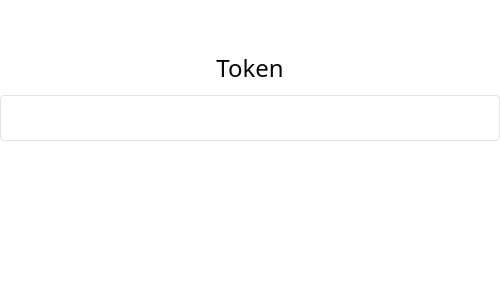
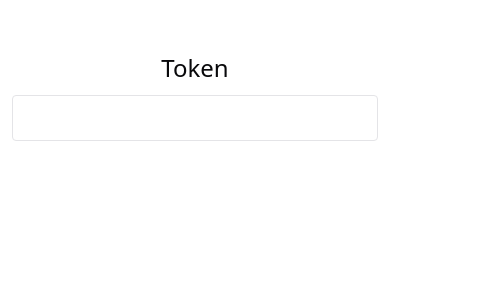
Before and after one commit to Vittor-Emanoel/token-rc, a React (Vite) app: page / in a window 390 px wide. Shown: the top 300 px of the page, 500 px wide, since content can reach past the window. Built offline with nearby package versions, Linux system fonts and the light colour scheme.

Commit message:
feat: add class and responsive componente

```diff
--- a/src/App.tsx
+++ b/src/App.tsx
@@ -35,8 +35,8 @@ export function App() {
   };
 
   return (
-    <div className="w-full h-screen">
-      <div className="w-[500px] min-h-32 mx-auto text-center mt-12 space-y-2">
+    <div className="w-full h-full">
+      <div className="max-w-[500px] min-h-32 mx-auto text-center mt-12 space-y-2 px-3">
         <header>
           <h1 className="text-2xl leading-relaxed">Token</h1>
         </header>
@@ -45,6 +45,9 @@ export function App() {
           tokens={contacts}
           onChangeValue={(tokens) => setContacts(tokens)}
           onInputChange={handleInputChange}
+          styles={{
+            inputEditClassName: "bg-red-500",
+          }}
         />
 
         {suggestions.length > 0 && (
--- a/src/components/Token/index.tsx
+++ b/src/components/Token/index.tsx
@@ -1,3 +1,4 @@
+import { cn } from "@/lib/utils";
 import { Cross2Icon } from "@radix-ui/react-icons";
 import { ClipboardEvent, KeyboardEvent, useRef, useState } from "react";
 import { Badge } from "../ui/badge";
@@ -7,12 +8,19 @@ interface IInputTokenProps {
   onChangeValue?: (tokens: string[]) => void;
   tokens: string[];
   onInputChange?: (value: string) => void;
+  styles?: {
+    containerClassName?: string;
+    tagClassName?: string;
+    inputEditClassName?: string;
+    inputClassName?: string; //verificar a possibilidade do intelisense tailwind aq
+  };
 }
 
 export const InputToken = ({
   onChangeValue,
   onInputChange,
   tokens,
+  styles,
 }: IInputTokenProps) => {
   const [inputValue, setInputValue] = useState("");
   const [editingIndex, setEditingIndex] = useState<number | null>(null);
@@ -96,14 +104,25 @@ export const InputToken = ({
   }
 
   return (
-    <section className="w-full flex-wrap flex items-center border rounded-sm gap-1 px-2 py-1">
+    <section
+      className={cn(
+        "w-full flex-wrap flex items-center border rounded-sm gap-1 px-2 py-1 overflow-x-hidden",
+        styles?.containerClassName
+      )}
+    >
       {tokens.map((token, index) => (
-        <div key={`${token}-${index}`} className="flex items-center">
+        <div
+          key={`${token}-${index}`}
+          className="flex items-center flex-wrap gap-2"
+        >
           {editingIndex === index ? (
             <input
               ref={editInputRef}
               type="text"
-              className="h-9 px-3 rounded-full bg-primary text-primary-foreground text-sm focus:outline-none focus:ring-2 focus:ring-blue-500 w-auto min-w-[50px] max-w-[200px]"
+              className={cn(
+                "h-9 px-3 rounded-full bg-primary text-primary-foreground text-sm focus:outline-none focus:ring-2 focus:ring-blue-500 w-full max-w-[200px] min-w-[50px]",
+                styles?.inputEditClassName
+              )}
               defaultValue={token}
               onKeyDown={(e) => handleEditKeyDown(e, index)}
               onBlur={() => setEditingIndex(null)}
@@ -111,7 +130,10 @@ export const InputToken = ({
             />
           ) : (
             <Badge
-              className="h-9 flex items-center gap-2 rounded-full cursor-text"
+              className={cn(
+                "h-9 flex items-center gap-2 rounded-full cursor-text",
+                styles?.tagClassName
+              )}
               onDoubleClick={() => handleStartEditing(index)}
             >
               {token}
@@ -131,7 +153,10 @@ export const InputToken = ({
 
       <Input
         type="text"
-        className="flex-1"
+        className={cn(
+          "flex-1 w-full min-w-[50px] max-w-full",
+          styles?.inputClassName
+        )}
         value={inputValue}
         onChange={handleInputChange}
         onKeyDown={handleAddTokenOnSubmit}
```
